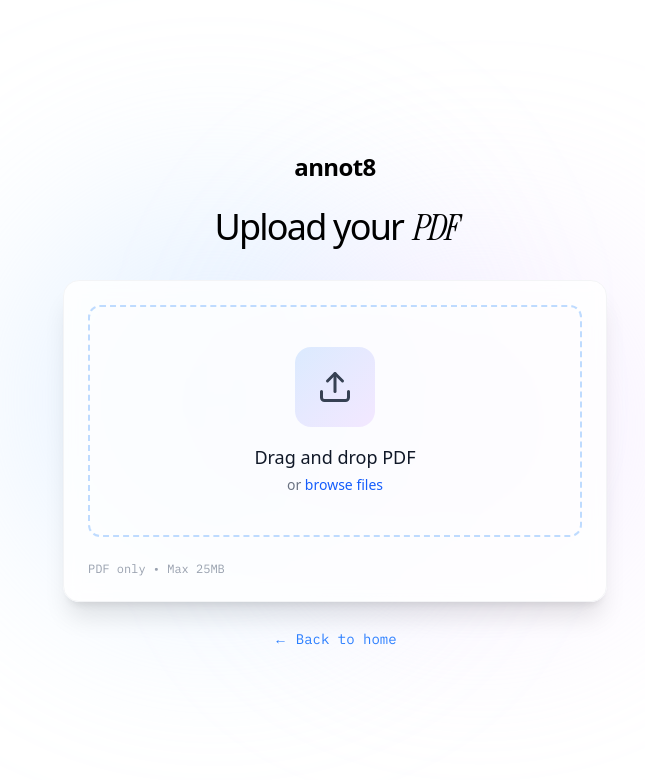
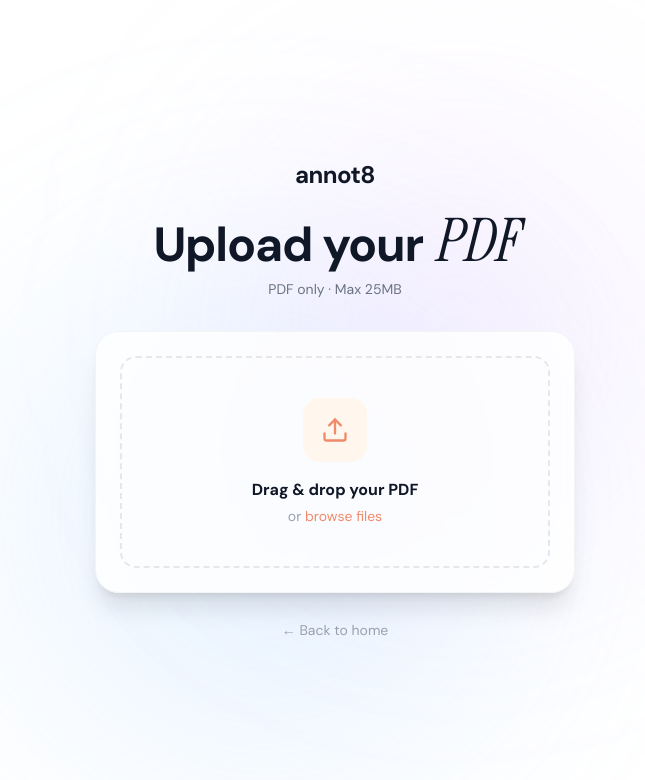
Before and after one commit to ss1ngh/annot8, a Next.js app: page /workspace in a window 1280 px wide. Shown: the top 780 px of the page, without its empty margins (305-950 px from the left). Built offline with nearby package versions, Linux system fonts and the light colour scheme.

Commit message:
feat : add localStorage, dimension sync on rotation, eraser,

```diff
--- a/components/pdf/PDFDropzone.tsx
+++ b/components/pdf/PDFDropzone.tsx
@@ -2,7 +2,7 @@
 
 import { useState, useCallback } from 'react';
 import { useDropzone } from 'react-dropzone';
-import { X, Upload, FileText, Sparkles, ArrowRight } from 'lucide-react';
+import { X, Upload, FileText, ArrowRight } from 'lucide-react';
 import usePDFStore from '@/store/pdfStore';
 import Link from 'next/link';
 
@@ -18,19 +18,15 @@
   const clearFile = usePDFStore((state) => state.clearFile);
 
   const onDrop = useCallback((acceptedFiles: File[], rejectedFiles: any[]) => {
-
-    //handle errors
     if (rejectedFiles.length > 0) {
       const rejection = rejectedFiles[0];
       if (rejection.errors[0]?.code === 'file-too-large') {
         setError('File size exceeds 25MB limit');
-      }
-      else {
-        setError('Invalid file type. Please upload a PDF')
+      } else {
+        setError('Invalid file type. Please upload a PDF');
       }
       return;
     }
-
     if (acceptedFiles.length > 0) {
       setError(null);
       setUploadedFile(acceptedFiles[0]);
@@ -65,34 +61,39 @@
     return parseFloat((bytes / Math.pow(k, i)).toFixed(2)) + ' ' + sizes[i];
   };
 
-
   return (
-    <div className="fixed inset-0 flex items-center justify-center z-50 overflow-hidden">
-      {/* gradients */}
+    <div className="fixed inset-0 flex items-center justify-center z-50">
+      {/* Background */}
       <div className="absolute inset-0 bg-white">
-        <div className="absolute top-1/4 left-1/4 w-[400px] h-[400px] bg-blue-200/40 rounded-full blur-[100px]"></div>
-        <div className="absolute bottom-1/4 right-1/4 w-[350px] h-[350px] bg-purple-200/40 rounded-full blur-[100px]"></div>
+        <div className="absolute top-1/3 left-1/4 w-[500px] h-[500px] bg-blue-300/20 rounded-full blur-[120px]" />
+        <div className="absolute bottom-1/3 right-1/4 w-[400px] h-[400px] bg-purple-300/20 rounded-full blur-[120px]" />
       </div>
 
-      <div className="relative z-10 w-full max-w-xl px-4">
-        {/* header */}
+      <div className="relative z-10 w-full max-w-lg px-4">
+
+        {/* Logo + heading */}
         <div className="text-center mb-8">
-          <Link href="/" className="inline-block mb-6">
-            <span className="text-2xl font-bold tracking-tight">annot8</span>
+          <Link href="/" className="inline-block mb-5">
+            <span className="text-2xl font-black font-dm-sans tracking-tight text-gray-900">annot8</span>
           </Link>
-          <h1 className="text-3xl md:text-4xl font-medium text-black tracking-tighter mb-3">
-            Upload your{" "}
-            <span className="italic font-instrument-serif font-normal">PDF</span>
+          <h1 className="text-4xl md:text-5xl font-black font-dm-sans text-gray-900 tracking-tight leading-[1.1] mb-2">
+            Upload your{' '}
+            <span className="italic font-instrument-serif font-normal tracking-normal text-5xl md:text-6xl">
+              PDF
+            </span>
           </h1>
+          <p className="text-gray-500 font-dm-sans text-sm">PDF only · Max 25MB</p>
         </div>
 
-
-        <div className="bg-white/80 backdrop-blur-sm rounded-2xl shadow-xl border border-gray-100 p-6">
+        {/* Dropzone card */}
+        <div className="bg-white/80 backdrop-blur-sm rounded-3xl shadow-xl border border-gray-100 p-6">
           <div
             {...getRootProps()}
-            className={`border-2 border-dashed rounded-xl transition-all duration-300 cursor-pointer ${isDragActive ? 'border-blue-400 bg-blue-50/50 scale-[0.99]'
-              : uploadedFile ? 'border-blue-400 bg-blue-50/30'
-                : 'border-blue-200 hover:border-blue-300 hover:bg-blue-50/50'
+            className={`border-2 border-dashed rounded-2xl transition-all duration-200 cursor-pointer ${isDragActive
+                ? 'border-[#f08a6b] bg-orange-50/50 scale-[0.99]'
+                : uploadedFile
+                  ? 'border-[#f08a6b] bg-orange-50/30'
+                  : 'border-gray-200 hover:border-[#f08a6b] hover:bg-orange-50/20'
               }`}
           >
             <input {...getInputProps()} />
@@ -100,33 +101,33 @@
             <div className="p-10 flex flex-col items-center justify-center text-center min-h-[200px]">
               {uploadedFile ? (
                 <div className="w-full space-y-4 flex flex-col items-center">
-                  <div className="inline-flex items-center justify-center w-16 h-16 rounded-2xl bg-blue-50 text-blue-600">
-                    <FileText size={32} />
+                  <div className="inline-flex items-center justify-center w-16 h-16 rounded-2xl bg-orange-50 text-[#f08a6b]">
+                    <FileText size={30} />
                   </div>
                   <div className="flex items-center justify-center gap-2">
-                    <span className="font-ibm-plex-mono text-sm bg-blue-50 px-4 py-2 rounded-xl truncate max-w-[80%]">
+                    <span className="font-dm-sans text-sm bg-gray-50 border border-gray-100 px-4 py-2 rounded-xl truncate max-w-[80%] text-gray-700">
                       {uploadedFile.name}
                     </span>
                     <button
                       onClick={(e) => { e.stopPropagation(); handleRemoveFile(); }}
-                      className="p-2 bg-red-50 rounded-xl text-red-500 hover:scale-85 transition-transform transition-colors"
+                      className="p-2 bg-red-50 rounded-xl text-red-400 hover:scale-90 transition-transform"
                     >
-                      <X size={16} />
+                      <X size={14} />
                     </button>
                   </div>
-                  <p className="text-xs text-gray-500 font-ibm-plex-mono">{formatFileSize(uploadedFile.size)}</p>
+                  <p className="text-xs text-gray-400 font-dm-sans">{formatFileSize(uploadedFile.size)}</p>
                 </div>
               ) : (
                 <div className="space-y-4 flex flex-col items-center">
-                  <div className={`w-20 h-20 rounded-2xl bg-gradient-to-br from-blue-100 to-purple-100 flex items-center justify-center transition-transform ${isDragActive ? 'scale-110' : ''}`}>
-                    <Upload size={36} className="text-gray-700" />
+                  <div className={`w-16 h-16 rounded-2xl bg-orange-50 flex items-center justify-center transition-transform ${isDragActive ? 'scale-110' : ''}`}>
+                    <Upload size={28} className="text-[#f08a6b]" />
                   </div>
                   <div>
-                    <p className="text-gray-900 font-medium text-lg">
-                      {isDragActive ? 'Drop to upload' : 'Drag and drop PDF'}
+                    <p className="text-gray-900 font-semibold font-dm-sans text-base">
+                      {isDragActive ? 'Drop to upload' : 'Drag & drop your PDF'}
                     </p>
-                    <p className="text-sm text-gray-500 mt-1">
-                      or <span className="text-blue-600 font-medium hover:underline">browse files</span>
+                    <p className="text-sm text-gray-400 font-dm-sans mt-1">
+                      or <span className="text-[#f08a6b] font-medium hover:underline">browse files</span>
                     </p>
                   </div>
                 </div>
@@ -135,31 +136,29 @@
           </div>
 
           {error && (
-            <div className="mt-4 p-3 bg-red-50 border border-red-100 rounded-xl">
-              <p className="text-sm text-red-600 text-center">{error}</p>
+            <div className="mt-4 p-3 bg-red-50 border border-red-100 rounded-2xl">
+              <p className="text-sm text-red-500 text-center font-dm-sans">{error}</p>
             </div>
           )}
 
-          <div className="mt-6 flex items-center justify-between">
-            <p className="text-xs text-gray-400 font-ibm-plex-mono">
-              PDF only • Max 25MB
-            </p>
-            {uploadedFile && (
+          {uploadedFile && (
+            <div className="mt-5">
               <button
                 onClick={handleProceed}
-                className="inline-flex items-center gap-2 px-3 py-2 bg-blue-50 text-blue-600  font-semibold rounded-2xl hover:scale-95 transition-transform font-ibm-plex-mono"
+                className="w-full inline-flex items-center justify-center gap-2 px-5 py-3 bg-gray-900 text-white font-bold font-dm-sans rounded-full hover:scale-95 hover:bg-black transition-transform"
               >
-                <span>Continue &rarr;</span>
+                Open in Workspace
+                <ArrowRight size={16} />
               </button>
-            )}
-          </div>
+            </div>
+          )}
         </div>
 
-
+        {/* Back link */}
         <div className="text-center mt-6">
           <Link
             href="/"
-            className="inline-block text-sm text-blue-500 hover:scale-95 transition-transform font-ibm-plex-mono transition-colors"
+            className="text-sm text-gray-400 font-dm-sans hover:text-gray-600 transition-colors"
           >
             ← Back to home
           </Link>
--- a/components/pdf/PDFViewer.tsx
+++ b/components/pdf/PDFViewer.tsx
@@ -8,6 +8,7 @@
 import Toolbar from '@/components/toolbar/Toolbar';
 import PDFCanvas from '@/components/pdf/PDFCanvas';
 import NotesPanel from '@/components/notes/NotesPanel';
+import PDFDropzone from '@/components/pdf/PDFDropzone';
 import '@/lib/pdf-worker';
 
 import 'react-pdf/dist/Page/AnnotationLayer.css';
@@ -26,7 +27,9 @@
   const [notes, setNotes] = useState('');
   const [isMobileView, setIsMobileView] = useState(false);
   const [showNotes, setShowNotes] = useState(true);
+  const [showDropzone, setShowDropzone] = useState(false);
   const pageRef = useRef<HTMLDivElement>(null);
+  const [savedToast, setSavedToast] = useState(false);
 
   useEffect(() => {
     if (!file) return;
@@ -135,10 +138,46 @@
     URL.revokeObjectURL(url);
   };
 
+  const handleSave = () => {
+    if (!file) return;
+    // Save current page canvas state before persisting
+    const currentAnnotation = canvas ? JSON.stringify(canvas.toJSON()) : null;
+    const allAnnotations = currentAnnotation
+      ? { ...annotations, [pageNumber]: currentAnnotation }
+      : annotations;
+
+    const saveKey = `annot8_${file.name}`;
+    try {
+      localStorage.setItem(saveKey, JSON.stringify({
+        annotations: allAnnotations,
+        notes,
+        pageNumber,
+        savedAt: new Date().toISOString(),
+      }));
+      setSavedToast(true);
+      setTimeout(() => setSavedToast(false), 2000);
+    } catch (e) {
+      console.error('Failed to save to localStorage', e);
+    }
+  };
+
+  const handleUploadNew = () => {
+    setShowDropzone(true);
+  };
+
   if (!pdfUrl) return null;
 
   return (
     <div className="flex flex-col h-screen bg-gray-50">
+      {/* Saved toast */}
+      {savedToast && (
+        <div className="fixed top-4 left-1/2 -translate-x-1/2 z-50 bg-gray-900 text-white text-sm font-dm-sans px-5 py-2 rounded-full shadow-lg animate-fade-in">
+          ✓ Saved to browser
+        </div>
+      )}
+
+      {showDropzone && <PDFDropzone onClose={() => setShowDropzone(false)} />}
+
       <Toolbar
         pageNumber={pageNumber}
         numPages={numPages}
@@ -149,6 +188,8 @@
         selectedTool={selectedTool}
         onToolSelect={setSelectedTool}
         onDownload={handleDownload}
+        onSave={handleSave}
+        onUploadNew={handleUploadNew}
       />
 
       <div className={`flex flex-1 overflow-hidden ${isMobileView ? 'flex-col' : ''}`}>
```
Also changed, not shown: components/pdf/PDFCanvas.tsx (+73 -4 lines), components/toolbar/Toolbar.tsx (+44 -10 lines).
